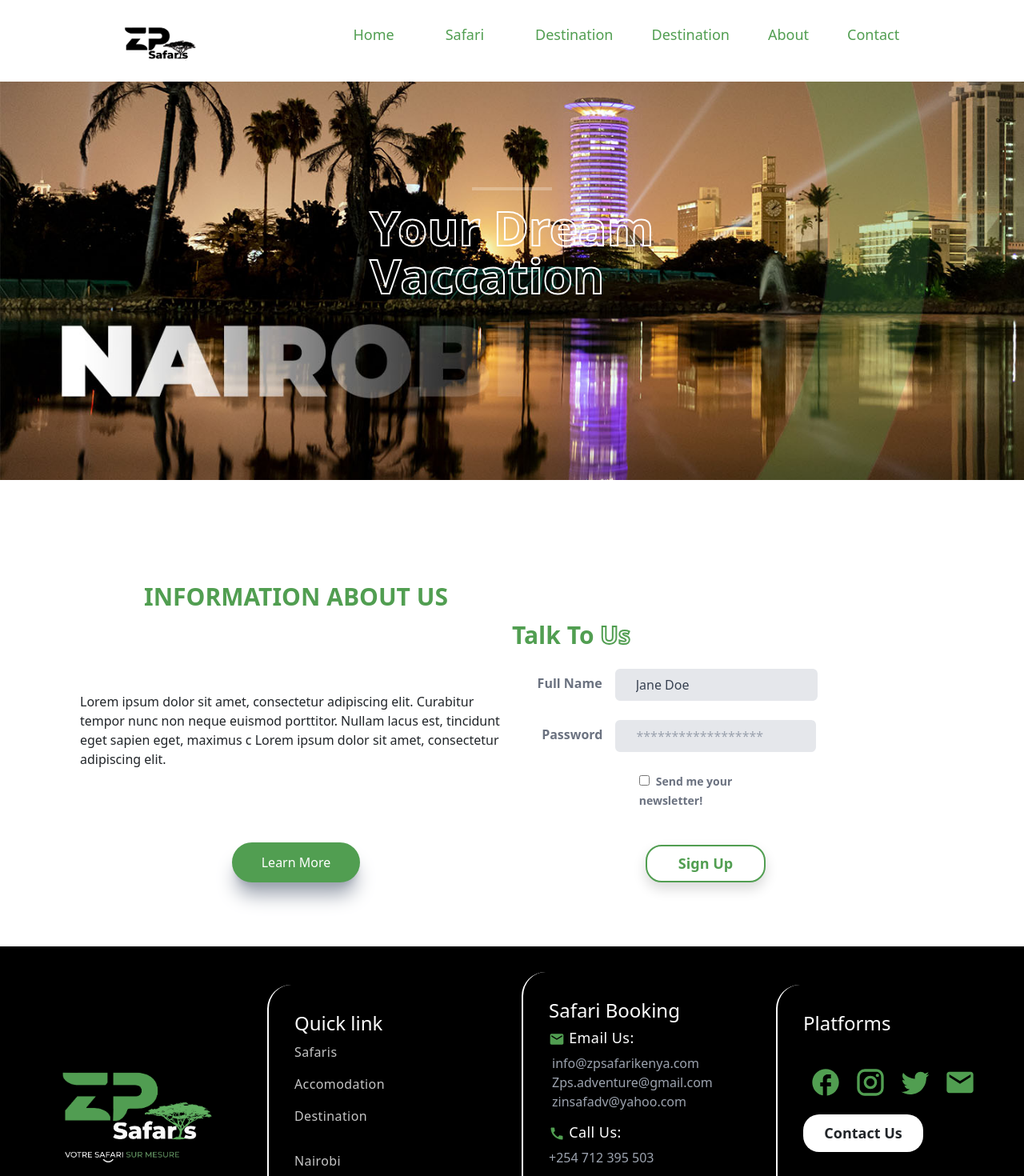
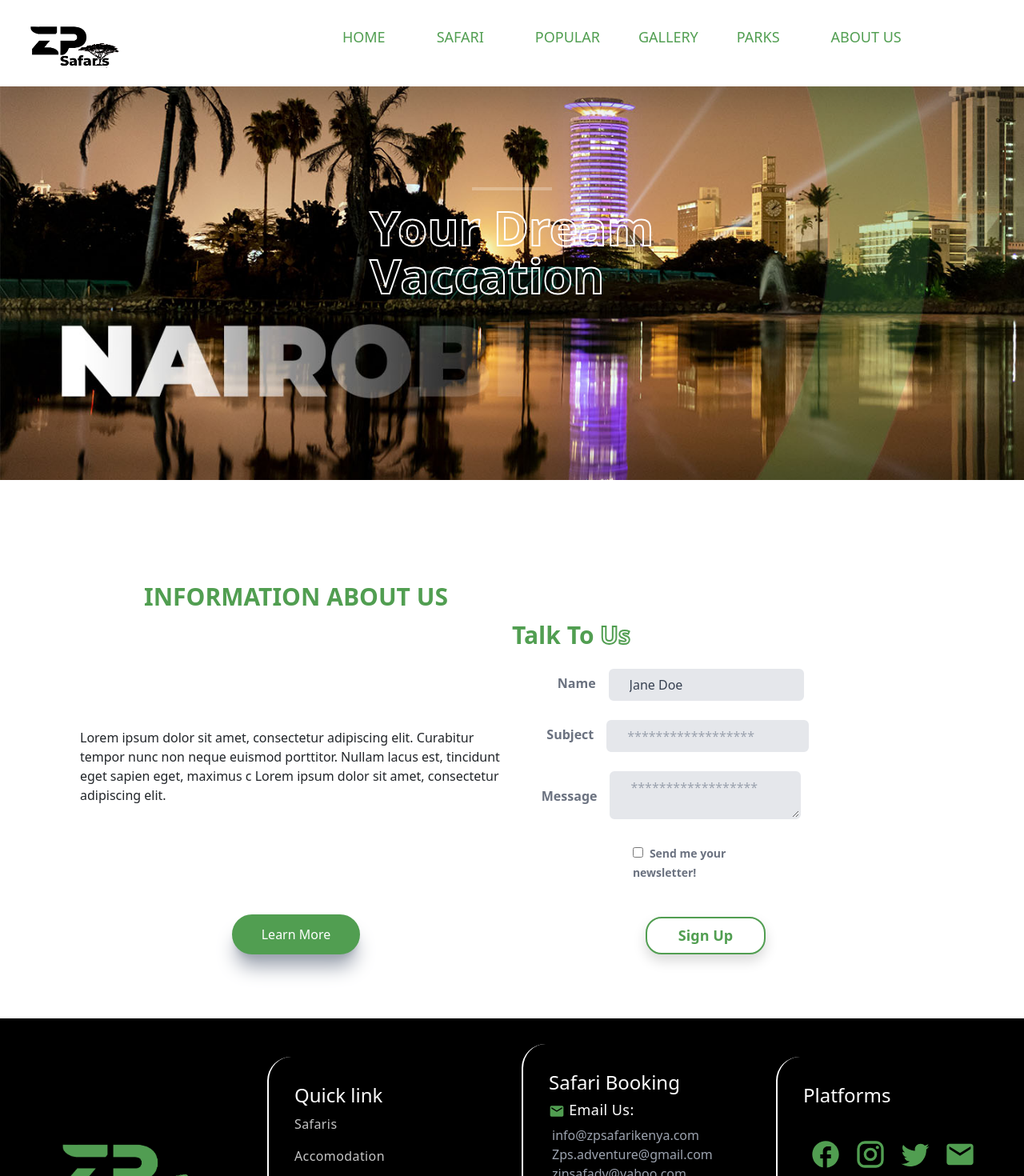
Before and after one commit to Ropio-Derrick/zds, a React (Create React App) app: page /contact in a window 1280 px wide. Shown: the top 1470 px of the page at 80% size. Built offline with nearby package versions, Linux system fonts and the light colour scheme.

Commit message:
navbar correction and page adding

```diff
--- a/src/House/Contact/Call.js
+++ b/src/House/Contact/Call.js
@@ -3,10 +3,10 @@ import React from 'react'
 function Call() {
   return (
         <div className=' flex flex-col justify-between items-center'>
-            <h2 className="text-4xl md:text-3xl Primary sm:text-3xl xs:text-3xl mb-4 md:mb-4 sm:mb-[7px] xs:mb-[7px]  font-bold text-left">INFORMATION ABOUT US</h2>
-            <p className="w-full text-left">Lorem ipsum dolor sit amet, consectetur adipiscing elit. Curabitur tempor nunc non neque euismod porttitor. Nullam lacus est, tincidunt eget sapien eget, maximus c
+            <h2 className="text-4xl md:text-3xl Primary sm:text-3xl xs:text-3xl mb-4 md:mb-4 sm:mb-[7px] xs:mb-[7px]  font-bold text-left text-left sm:text-center xs:text-center ">INFORMATION ABOUT US</h2>
+            <p className="w-full text-left md:text-left sm:text-center xs:text-center">Lorem ipsum dolor sit amet, consectetur adipiscing elit. Curabitur tempor nunc non neque euismod porttitor. Nullam lacus est, tincidunt eget sapien eget, maximus c
             Lorem ipsum dolor sit amet, consectetur adipiscing elit.</p>
-            <button className='shadow-xl shadow-gray-400 mix-blend-multiply bg-blend-normal Btnprimary' >Learn More</button>
+            <button className='player shadow-xl shadow-gray-400 mix-blend-multiply bg-blend-normal Btnprimary' >Learn More</button>
 
         </div>
   )
--- a/src/House/Contact/Form.js
+++ b/src/House/Contact/Form.js
@@ -3,32 +3,43 @@ import React from 'react'
 function Form() {
   return (
     <div className='mt-12'>
-        <h2 className="text-4xl md:text-3xl Primary sm:text-3xl xs:text-3xl mb-4 md:mb-4 sm:mb-[7px] xs:mb-[7px]  font-bold text-left">Talk To <span className='tragreen' >Us</span> </h2>
+        <h2 className="text-4xl md:text-3xl Primary sm:text-3xl xs:text-3xl mb-4 md:mb-4 sm:mb-[7px] xs:mb-[7px]  font-bold md:text-left  text-left sm:text-center xs:text-center">Talk To <span className='tragreen' >Us</span> </h2>
 
         <form class="w-full flex flex-col justify-center items-center max-w-sm">
           <div class="md:flex md:items-center mb-6">
             <div class="md:w-1/3">
-              <label class="block text-gray-500 font-bold md:text-right mb-1 md:mb-0 pr-4" for="inline-full-name">
-                Full Name
+              <label class="block text-gray-500 font-bold md:text-right sm:text-center xs:text-center mb-1 md:mb-0 pr-4" for="inline-full-name">
+                Name
               </label>
             </div>
-            <div class="md:w-2/3">
+            <div class="md:w-4/5">
               <input class="bg-gray-200 appearance-none border-2 border-gray-200 rounded w-full py-2 px-4 text-gray-700 leading-tight focus:outline-none focus:bg-white focus:border-purple-500" id="inline-full-name" type="text" value="Jane Doe" />
             </div>
           </div>
           <div class="md:flex md:items-center mb-6">
             <div class="md:w-1/3">
-              <label class="block text-gray-500 font-bold md:text-right mb-1 md:mb-0 pr-4" for="inline-password">
-                Password
+              <label class="block text-gray-500 font-bold md:text-right sm:text-center xs:text-center mb-1 md:mb-0 pr-4" >
+                Subject
               </label>
             </div>
-            <div class="md:w-2/3">
+            <div class="md:w-4/5">
               <input class="bg-gray-200 appearance-none border-2 border-gray-200 rounded w-full py-2 px-4 text-gray-700 leading-tight focus:outline-none focus:bg-white focus:border-purple-500" id="inline-password" type="password" placeholder="******************" />
             </div>
           </div>
           <div class="md:flex md:items-center mb-6">
+            <div class="md:w-1/3">
+              <label class="block text-gray-500 font-bold md:text-right sm:text-center xs:text-center mb-1 md:mb-0 pr-4" >
+                Message
+              </label>
+            </div>
+            <div class="md:md:w-4/5">
+              <textarea class="bg-gray-200 appearance-none border-2 border-gray-200 rounded w-full py-2 px-4 text-gray-700 leading-tight focus:outline-none focus:bg-white focus:border-purple-500" id="inline-password" type="password" placeholder="******************" />
+
+            </div>
+          </div>
+          <div class="md:flex md:items-center mb-6">
             <div class="md:w-1/3"></div>
-            <label class="md:w-2/3 block text-gray-500 font-bold">
+            <label class="md:w-4/5 block text-gray-500 font-bold">
               <input class="mr-2 leading-tight" type="checkbox" />
               <span class="text-sm">
                 Send me your newsletter!
--- a/src/House/Navbar/Navbar.js
+++ b/src/House/Navbar/Navbar.js
@@ -19,22 +19,22 @@ const Navbar =()=>{
     const [toggleMenu,setToggleMenu] = useState(false)
 
     return(
-        <nav className="w-full fixed z-50 flex md:justify-center bg-white justify-between items-center p-20  sm:p-[5px] xs:p-[5px] ">
+        <nav className="shadow-lg shadow-gray-400 uppercase w-full fixed z-50 flex md:justify-between bg-white justify-between items-center p-2   sm:p-[5px] xs:p-[5px] ">
             <div className="md:flex-[0.5] flex-initial justify-center items-center p-0 m-0 ">
-                <img src={Logom}  alt="Logo" className="w-32  cursor-pointer" />
+                <img src={Logom}  alt="Logo" className="w-40   cursor-pointer" />
             </div>
-            <ul className="text-blacks md:flex hidden list-none flex-row justify-between items-center flex-initial  " >
+            <ul className="text-blacks md:flex hidden list-none flex-row justify-left items-center flex-initial  " >
                 {[
                   <Link to="/" className='no-underline text-lg primary hover:text-black duration-300 ease-in-out delay-300 ' >
                      Home</Link>,
                   <div class="relative group">
-                    <button class="flex flex-row items-center w-full  py-4 no-underline text-lg primary hover:text-black duration-300 ease-in-out delay-300 bg-transparent rounded-lg md:w-auto md:inline md:mt-0 md:ml-4 focus:outline-none font-montserrat">
+                    <button class="uppercase flex flex-row items-center w-full  py-4 no-underline text-lg primary hover:text-black duration-300 ease-in-out delay-300 bg-transparent rounded-lg md:w-auto md:inline md:mt-0 md:ml-4 focus:outline-none font-montserrat">
                         <span>Safari</span>
                     </button>
                     <div class=" absolute hidden bg-grey-200 group-hover:block">
 
                         <div class="px-4  pt-8 pb-4 backdrop-blur-lg Bglight border-t-4 border-black shadow-2xl rounded-b-[30px]">
-                          <div class="font-medium tracking-wider grid grid-cols-1 text-sm w-[300px] ">
+                          <div class="font-semibold tracking-wider grid grid-cols-1 text-sm w-[350px] ">
                             <Link to="/contact" className='primary1 border-[#fff20] py-[5px] mt-[2px] px-4  border-b-[1px] rounded-t-[15px]   uppercase no-underline  hover:bg-white duration-200 ease-in-out delay-100 ' >
                               Coast Safaris
                             </Link>
@@ -56,38 +56,71 @@ const Navbar =()=>{
                     </div>
                   </div>  ,
                 <div class="relative group">
-                  <button class="flex flex-row items-center w-full  py-4 no-underline text-lg primary hover:text-black duration-300 ease-in-out delay-300 bg-transparent rounded-lg md:w-auto md:inline md:mt-0 md:ml-4 focus:outline-none font-montserrat">
-                      <span>Destination</span>
+                <button class="uppercase flex flex-row items-center w-full  py-4 no-underline text-lg primary hover:text-black duration-300 ease-in-out delay-300 bg-transparent rounded-lg md:w-auto md:inline md:mt-0 md:ml-4 focus:outline-none font-montserrat">
+                    <span>Popular</span>
                 </button>
-                  <div class="absolute z-10 hidden bg-grey-200  group-hover:block">
+                <div class=" absolute hidden bg-grey-200 group-hover:block">
 
-                      <div class="px-2 pt-2 pb-4 bg-white shadow-2xl rounded-b-[30px] ">
-                        <div class="grid grid-cols-1 gap-[7px] w-[200px] ">
-                          <Link to="/contact" className='no-underline text-lg primary hover:text-black duration-200 ease-in-out delay-100 ' >
-                            Destination
+                    <div class="px-4  pt-8 pb-4 backdrop-blur-lg Bglight border-t-4 border-black shadow-2xl rounded-b-[30px]">
+                      <div class="font-semibold tracking-wider grid grid-cols-1 text-sm w-[400px] ">
+                        <Link to="/contact" className='primary1 border-[#fff20] py-[5px] mt-[2px] px-4  border-b-[1px] rounded-t-[15px]   uppercase no-underline  hover:bg-white duration-200 ease-in-out delay-100 ' >
+                          6 Day Safari From Nairobi To Nairobi
                         </Link>
-                          <Link to="/contact" className='no-underline text-lg  primary hover:text-black duration-200 ease-in-out delay-100 ' >
-                            Destination
+                        <Link to="/contact" className='primary1 border-[#fff20] py-[5px] mt-[2px] px-4 border-b-[1px] rounded-t-[15px]  no-underline uppercase hover:bg-white duration-200 ease-in-out delay-100 ' >
+                          7 Day Safari From Nairobi To Nairobi
                         </Link>
-                          <Link to="/contact" className='no-underline text-lg  primary hover:text-black duration-200 ease-in-out delay-100 ' >
-                            Destination
+                        <Link to="/contact" className='primary1 border-[#fff20] py-[5px] mt-[2px] px-4 border-b-[1px] rounded-t-[15px]  no-underline uppercase hover:bg-white duration-200 ease-in-out delay-100 ' >
+                          8 Day Safari From Nairobi To Coast
                         </Link>
-                          <Link to="/contact" className='no-underline text-lg  primary hover:text-black duration-200 ease-in-out delay-100 ' >
-                            Destination
+                        <Link to="/contact" className='primary1 border-[#fff20] py-[5px] mt-[2px] px-4 border-b-[1px] rounded-t-[15px]  no-underline e uppercase hover:bg-white duration-200 ease-in-out delay-100 ' >
+                          9 Day Safari From Nairobi To Coast
                         </Link>
-                          <Link to="/contact" className='no-underline text-lg  primary hover:text-black duration-200 ease-in-out delay-100 ' >
-                            Destination
+                        <Link to="/contact" className='primary1 border-[#fff20] py-[5px] mt-[2px] px-4 border-b-[1px] rounded-t-[15px]  no-underline uppercase hover:bg-white duration-200 ease-in-out delay-100 ' >
+                          10 Day Safari From Nairobi To Coast
+                        </Link>
+                        <Link to="/contact" className='primary1 border-[#fff20] py-[5px] mt-[2px] px-4 border-b-[1px] rounded-t-[15px]  no-underline uppercase hover:bg-white duration-200 ease-in-out delay-100 ' >
+                          12 Day Safari From Nairobi To Coast
                         </Link>
                       </div>
                     </div>
                 </div>
               </div>  ,
-                   <Link to="/contact" className='no-underline text-lg primary hover:text-black duration-300 ease-in-out delay-300 ' >
-                      Destination</Link>,
+
               <Link to="/about" className='no-underline text-lg primary hover:text-black duration-300 ease-in-out delay-300 ' >
-                      About</Link>,
+              Gallery</Link>,
               <Link to="/contact" className='no-underline text-lg primary hover:text-black duration-300 ease-in-out delay-300 '  >
-                     Contact</Link>,
+                Parks
+              </Link>,
+
+              <div class="relative group">
+              <button class="uppercase flex flex-row items-center w-full  py-4 no-underline text-lg primary hover:text-black duration-300 ease-in-out delay-300 bg-transparent rounded-lg md:w-auto md:inline md:mt-0 md:ml-4 focus:outline-none font-montserrat">
+                  <span>About Us</span>
+              </button>
+              <div class=" absolute hidden bg-grey-200 ml-[-300px] group-hover:block">
+
+                  <div class="px-4  pt-8 pb-4 backdrop-blur-lg Bglight border-t-4 border-black shadow-2xl rounded-b-[30px]">
+                    <div class="font-semibold tracking-wider grid grid-cols-1 text-sm w-[400px] ">
+                      <Link to="/contact" className='primary1 border-[#fff20] py-[5px] mt-[2px] px-4  border-b-[1px] rounded-t-[15px]   uppercase no-underline  hover:bg-white duration-200 ease-in-out delay-100 ' >
+                        Coast Safaris
+                      </Link>
+                      <Link to="/contact" className='primary1 border-[#fff20] py-[5px] mt-[2px] px-4 border-b-[1px] rounded-t-[15px]  no-underline uppercase hover:bg-white duration-200 ease-in-out delay-100 ' >
+                       Coastal excursions
+                      </Link>
+                      <Link to="/contact" className='primary1 border-[#fff20] py-[5px] mt-[2px] px-4 border-b-[1px] rounded-t-[15px]  no-underline uppercase hover:bg-white duration-200 ease-in-out delay-100 ' >
+                        Nairobi Safaris
+                      </Link>
+                      <Link to="/contact" className='primary1 border-[#fff20] py-[5px] mt-[2px] px-4 border-b-[1px] rounded-t-[15px]  no-underline e uppercase hover:bg-white duration-200 ease-in-out delay-100 ' >
+                        Safari From Nairobi To Coa
+                      </Link>
+                      <Link to="/contact" className='primary1 border-[#fff20] py-[5px] mt-[2px] px-4 border-b-[1px] rounded-t-[15px]  no-underline uppercase hover:bg-white duration-200 ease-in-out delay-100 ' >
+                        Safari From Coast To Nairobi
+                      </Link>
+                    </div>
+                  </div>
+              </div>
+            </div>  ,
+
+
               ].map((item,index)=>(
 
                 <NavbarItem  key={item + index} title={item} />
```
Lines whose indentation alone changed are shown as unchanged.
